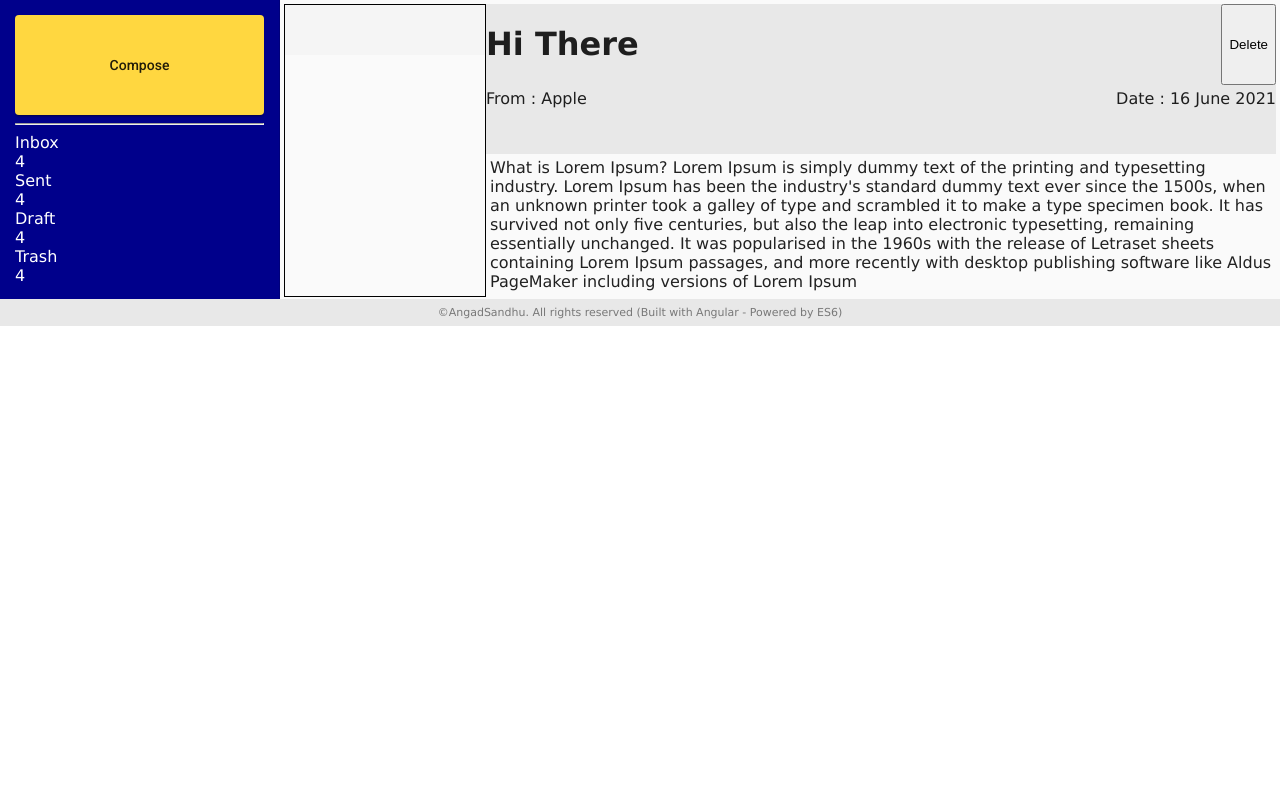
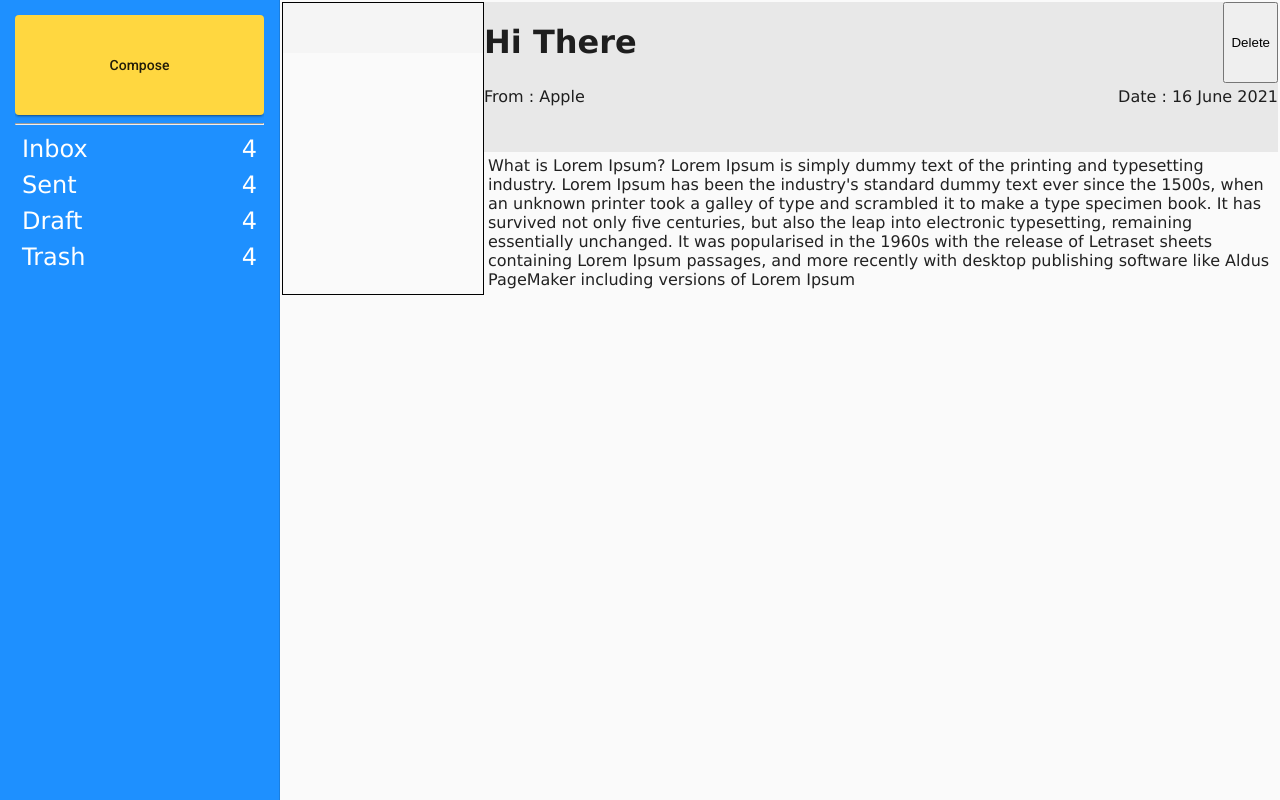
Before and after one commit to AngadSandhu/email-template, an Angular app: page / in a window 1280 px wide. Built offline with nearby package versions, Linux system fonts and the light colour scheme.

Commit message:
Added Styling for Mat Sidenav

```diff
--- a/src/app/app.component.html
+++ b/src/app/app.component.html
@@ -1,36 +1,42 @@
 
-<mat-sidenav-container>
+<mat-sidenav-container fullScreen>
   <mat-sidenav mode="side" #sidenav opened position="start">
     <div class="compose">
       <button mat-raised-button color="accent">Compose</button>
     </div>
     <hr/>
+
     <div class="menu-options">
+      <a>
         <div class="menu-item">
-        <div class="">Inbox</div>
-        <div class="">4</div>
+          <div class="mail-type">Inbox</div>
+          <div class="number">4</div>
         </div>
+      </a>
+      <a>
         <div class="menu-item">
-        <div class="">Sent</div>
-        <div class="">4</div>
+          <div class="mail-type">Sent</div>
+          <div class="number">4</div>
         </div>
+      </a>
+      <a>
         <div class="menu-item">
-        <div class="">Draft</div>
-        <div class="">4</div>
+          <div class="mail-type">Draft</div>
+          <div class="number">4</div>
         </div>
+      </a>
+      <a>
         <div class="menu-item">
-        <div class="">Trash</div>
-        <div class="">4</div>
+          <div class="mail-type">Trash</div>
+          <div class="number">4</div>
         </div>
+      </a>
     </div>
   </mat-sidenav>
   <mat-sidenav-content>
-
-    <div class="main-content">
     <div class="main-content">
         <app-mail-list></app-mail-list>
         <app-mail-detail></app-mail-detail>
-      </div>
     </div>
     <router-outlet></router-outlet>
   </mat-sidenav-content>
--- a/src/app/app.component.scss
+++ b/src/app/app.component.scss
@@ -18,7 +18,7 @@
     padding:15px;
   }
   .mat-drawer {
-      background-color: darkblue;
+      background-color: dodgerblue;
       color:#fff
   }
 
@@ -37,15 +37,34 @@
       width: 100%;
       height: 100%;
     }
+    font-size: 32px;
+    font-weight: 400;
   }
 
   .menu-options {
     display: flex;
     flex-direction: column;
+    a {
+      cursor: pointer;
+    }
+    a:hover,:visited {
+      background-color: darkblue;
+      border-radius: 5px;
+    }
+    font-size: 24px;
+    font-weight: 400;
   }
 
   .menu-item{
     width: 100%;
+    display: flex;
+    margin-bottom: 4px;
     justify-content: space-between;
+    border-radius: 10px;
+    .mail-type, .number {
+      padding: 2px;
+      margin: 0 5px;
+    }
+
   }
 }
```
Lines whose indentation alone changed are shown as unchanged.
